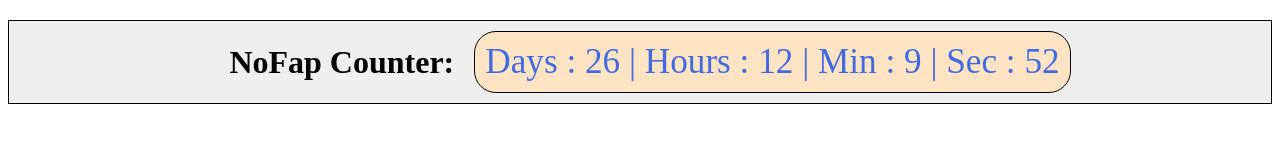
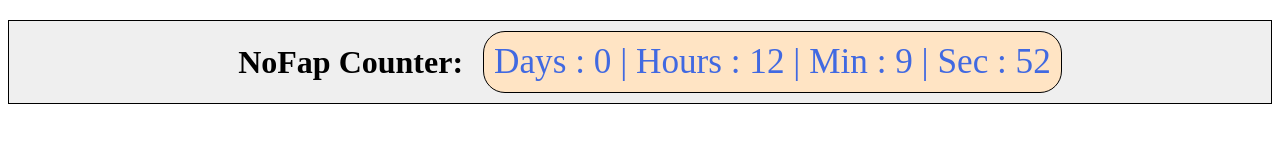
Before and after one commit to rvx-cyber/counter, a plain HTML site: page index.html in a window 1280 px wide. Drawn offline with Linux system fonts and the light colour scheme.

Commit message:
updated date for last time, hopefully :)

```diff
--- a/index.html
+++ b/index.html
@@ -81,7 +81,7 @@
     var output = document.getElementById('output');
     var out = document.getElementById('out');
 
-    var nofap = new Date('04 nov 2020');
+    var nofap = new Date('30 nov 2020');
     //var noSong = new Date(2019,5,17,0,0,0);
 
 
```
